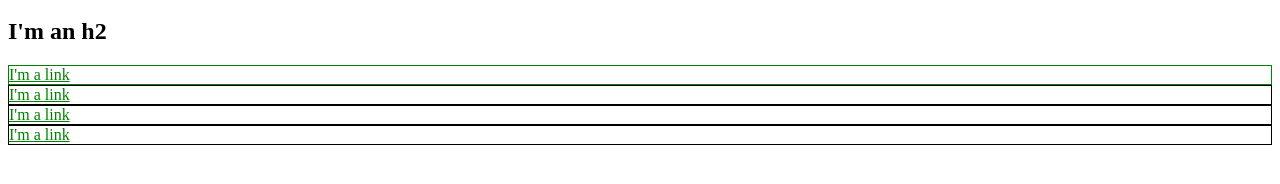
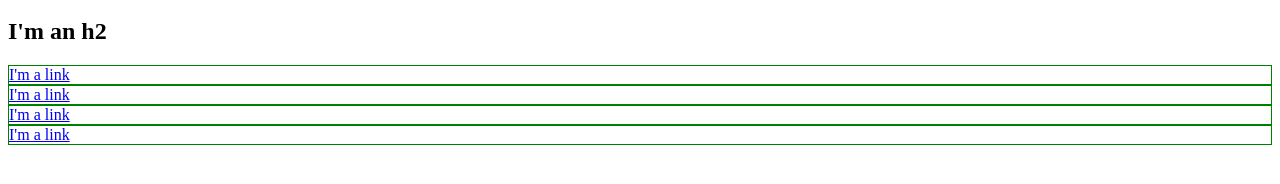
Before and after one commit to okuno31487/okuno31487.github.io, a plain HTML site: page index.html in a window 1280 px wide. Shown: the part 136-320 px from the top of the page. Drawn offline with Linux system fonts and the light colour scheme.

Commit message:
remove styles from div & a

```diff
--- a/index.html
+++ b/index.html
@@ -27,16 +27,16 @@
     </ul>
     <h2>I'm an h2</h2>
     <div>
-      <a href="https://example.com/" style="color: green;">I'm a link</a>
+      <a href="https://example.com/">I'm a link</a>
     </div>
-    <div style="border: 1px solid black;">
-      <a href="https://example.com/" style="color: green;">I'm a link</a>
+    <div>
+      <a href="https://example.com/">I'm a link</a>
     </div>
-    <div style="border: 1px solid black;">
-      <a href="https://example.com/" style="color: green;">I'm a link</a>
+    <div>
+      <a href="https://example.com/">I'm a link</a>
     </div>
-    <div style="border: 1px solid black;">
-      <a href="https://example.com/" style="color: green;">I'm a link</a>
+    <div>
+      <a href="https://example.com/">I'm a link</a>
     </div>
   </body>
 </html>
```
